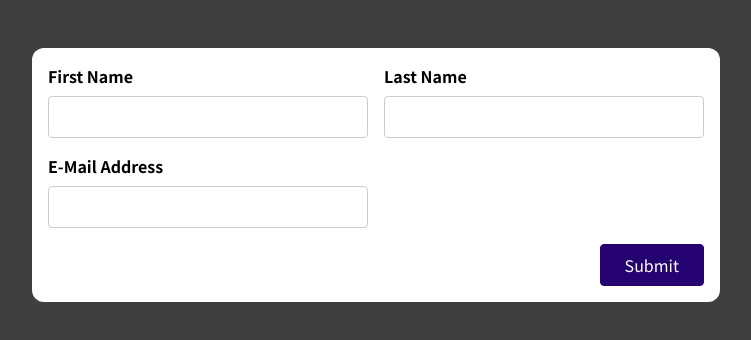
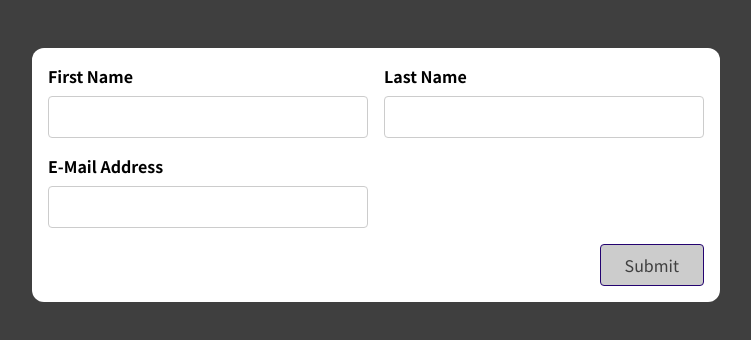
Before and after one commit to Laeti-dev/React_FormPractice, a React (Create React App) app: page / in a window 1280 px wide. Shown: the top 340 px of the page, without its empty margins (264-1015 px from the left). Built offline with nearby package versions, Linux system fonts and the light colour scheme.

Commit message:
367 challenge : add logic for formIsValid

```diff
--- a/src/components/BasicForm.js
+++ b/src/components/BasicForm.js
@@ -1,4 +1,4 @@
-import { useState } from "react";
+import { useState, useEffect } from "react";
 
 const BasicForm = (props) => {
   const [firstNameInput, setFirstNameInput] = useState('');
@@ -11,10 +11,21 @@ const BasicForm = (props) => {
   const [lastNameInputHasBeenTouch, setLastNameInputHasBeenTouched] = useState(false);
   const lastNameInputHasError = !lastNameIsValid && lastNameInputHasBeenTouch;
 
+  const validRegEx = /^\w+([\.-]?\w+)*@\w+([\.-]?\w+)*(\.\w{2,3})+$/;
   const [emailInput, setEmailInput] = useState('');
   const [emailIsValid, setEmailIsValid] = useState(false);
   const [emailInputHasBeenTouch, setEmailInputHasBeenTouched] = useState(false);
   const emailInputHasError = !emailIsValid && emailInputHasBeenTouch;
+
+  const [formIsValid, setFormIsValid] = useState(false);
+
+  useEffect(() => {
+    if (firstNameIsValid && lastNameIsValid && emailIsValid) {
+      setFormIsValid(true)
+    } else {
+      setFormIsValid(false)
+    };
+  },[firstNameIsValid, lastNameIsValid, emailIsValid]);
 
   const firstNameInputChangeHandler = (event) => {
     setFirstNameInput(event.target.value);
@@ -110,7 +121,7 @@ const BasicForm = (props) => {
         {emailInputHasError && <p className="error-text">Email should be valid</p>}
       </div>
       <div className='form-actions'>
-        <button>Submit</button>
+        <button disabled={!formIsValid}>Submit</button>
       </div>
     </form>
   );
```
